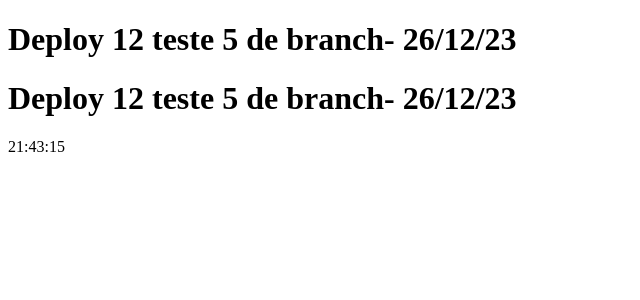
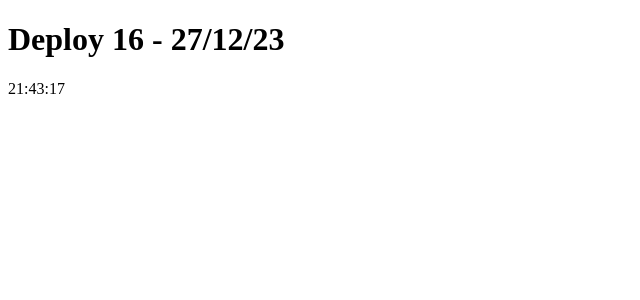
Before and after one commit to github-renan/clone-tabnews, a Next.js app: page / in a window 1280 px wide. Shown: the top 300 px of the page, without its empty margins (0-640 px from the left). Built offline with nearby package versions, Linux system fonts and the light colour scheme.

Commit message:
Atualizar o index.js

```diff
--- a/pages/index.js
+++ b/pages/index.js
@@ -30,8 +30,8 @@ function Home() {
 
   return (
     <div>
-      <h1>Deploy 12 teste 5 de branch- 26/12/23 </h1>
-      <h1>Deploy 12 teste 5 de branch- 26/12/23 </h1>
+      <h1>Deploy 16 - 27/12/23 </h1>
+
       <div id="dataHoraDisplay">{horaAtual}</div>
     </div>
   );
```
